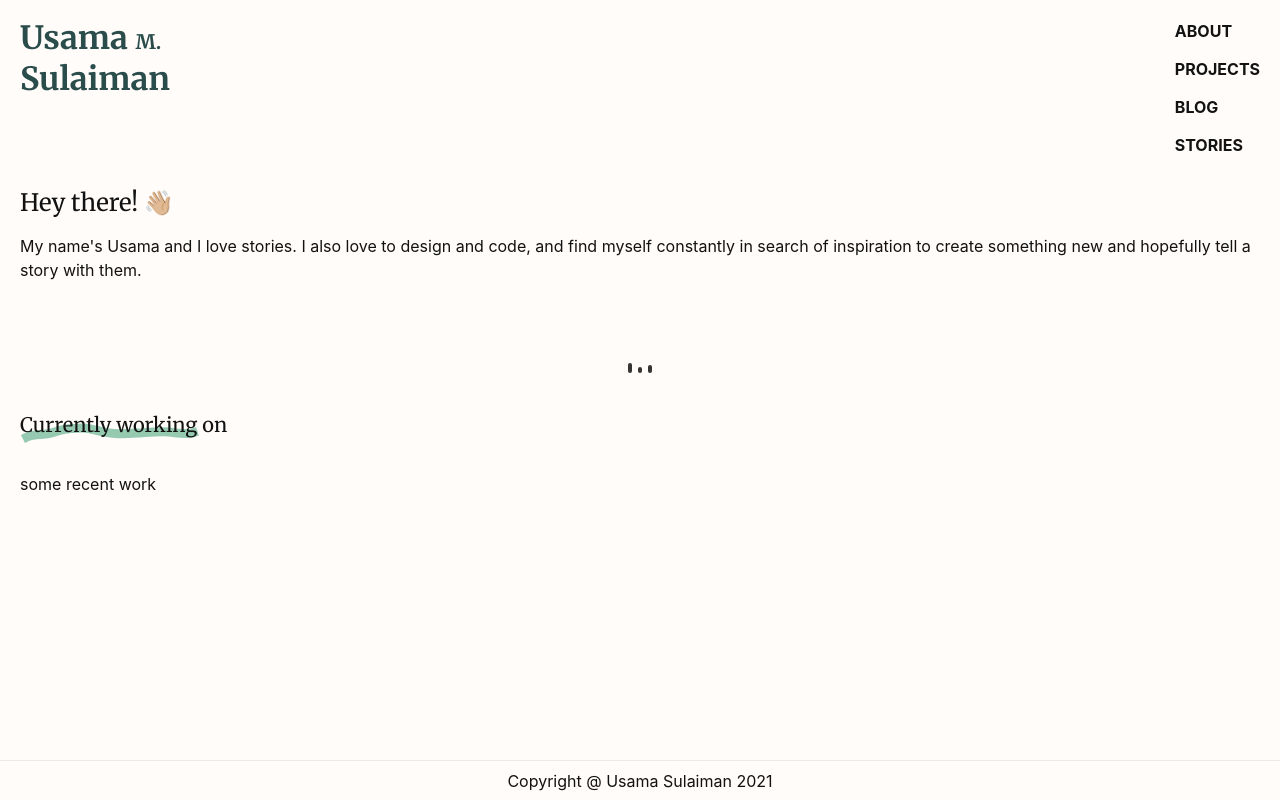
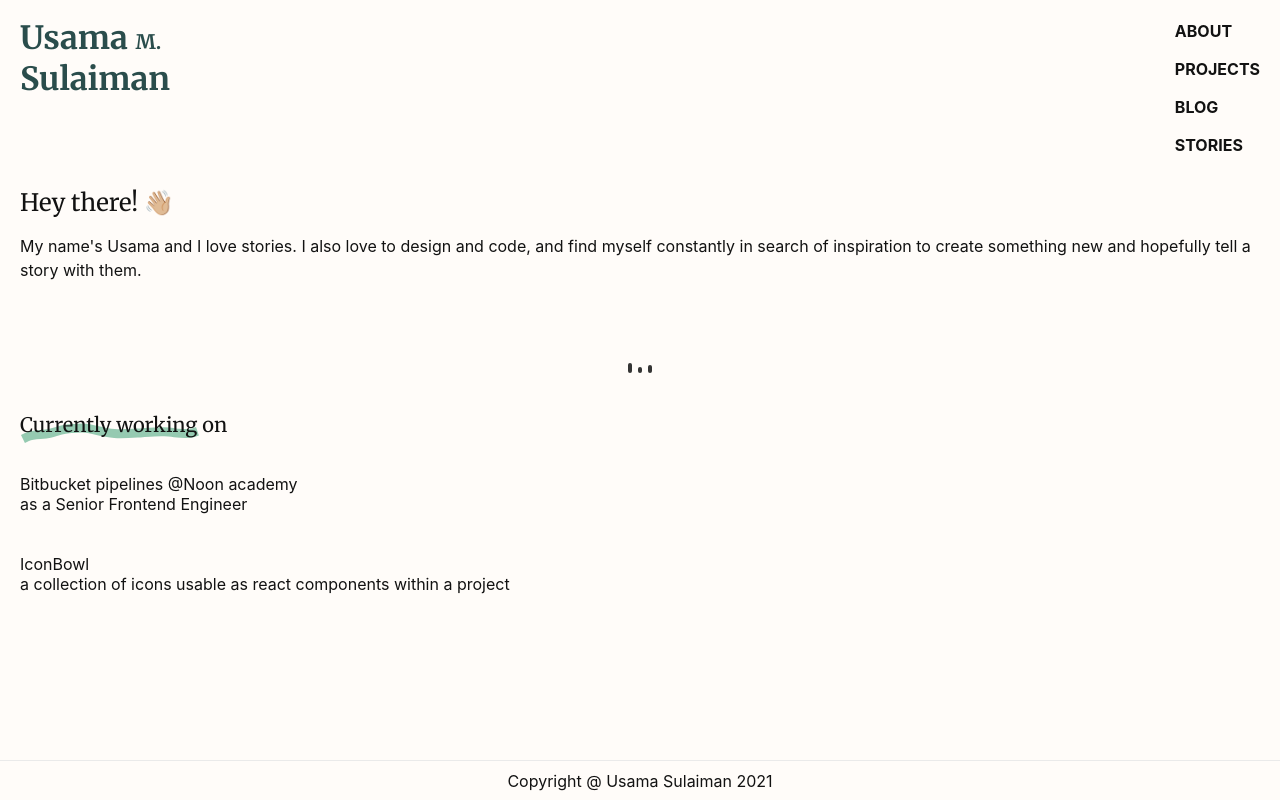
Before and after one commit to usamasulaiman/usa.ma, a Next.js app: page / in a window 1280 px wide. Built offline with nearby package versions, Linux system fonts and the light colour scheme.

Commit message:
Updates about me and recent work components

```diff
--- /dev/null
+++ b/components/RecentWork/RecentWork.module.css
@@ -0,0 +1,8 @@
+.recent-work {
+  margin-bottom: 4rem;
+}
+
+.recent-work .recent-work-image {
+  position: relative;
+  height:124px;
+}
--- a/components/RecentWork/index.tsx
+++ b/components/RecentWork/index.tsx
@@ -1,11 +1,21 @@
 import React from 'react'
 import PropTypes from 'prop-types'
+import recentWork from '../../constants/recentWork';
+import projectStyles from './RecentWork.module.css';
 
 function RecentWork(props) {
+
   return (
-    <div>
-      some recent work
-    </div>
+    <>
+      {recentWork.length && recentWork.map((workItem, index) => (
+        <div key={index} className={projectStyles['recent-work']}>
+          <div className="recent-work-info">
+            <div className="recent-work-title">{workItem.title}</div>
+            <div className="recent-work-description">{workItem.subtitle}</div>
+          </div>
+        </div>
+      ))}
+    </>
   )
 }
 
--- /dev/null
+++ b/constants/recentWork.ts
@@ -0,0 +1,16 @@
+const recentWork = [
+  {
+    id:1,
+    title: 'Bitbucket pipelines @Noon academy',
+    subtitle: 'as a Senior Frontend Engineer',
+    date: 1629646123925,
+  },
+  {
+    id:2,
+    title: 'IconBowl',
+    subtitle: 'a collection of icons usable as react components within a project',
+    date: 1634275032368,
+  },
+];
+
+export default recentWork;
```
Also changed, not shown: components/Pill/index.tsx (added, +26 -0 lines), constants/description.ts (added, +8 -0 lines), constants/index.ts (added, +9 -0 lines), pages/about.tsx (+25 -2 lines), components/Pill/Pill.module.css (added).
